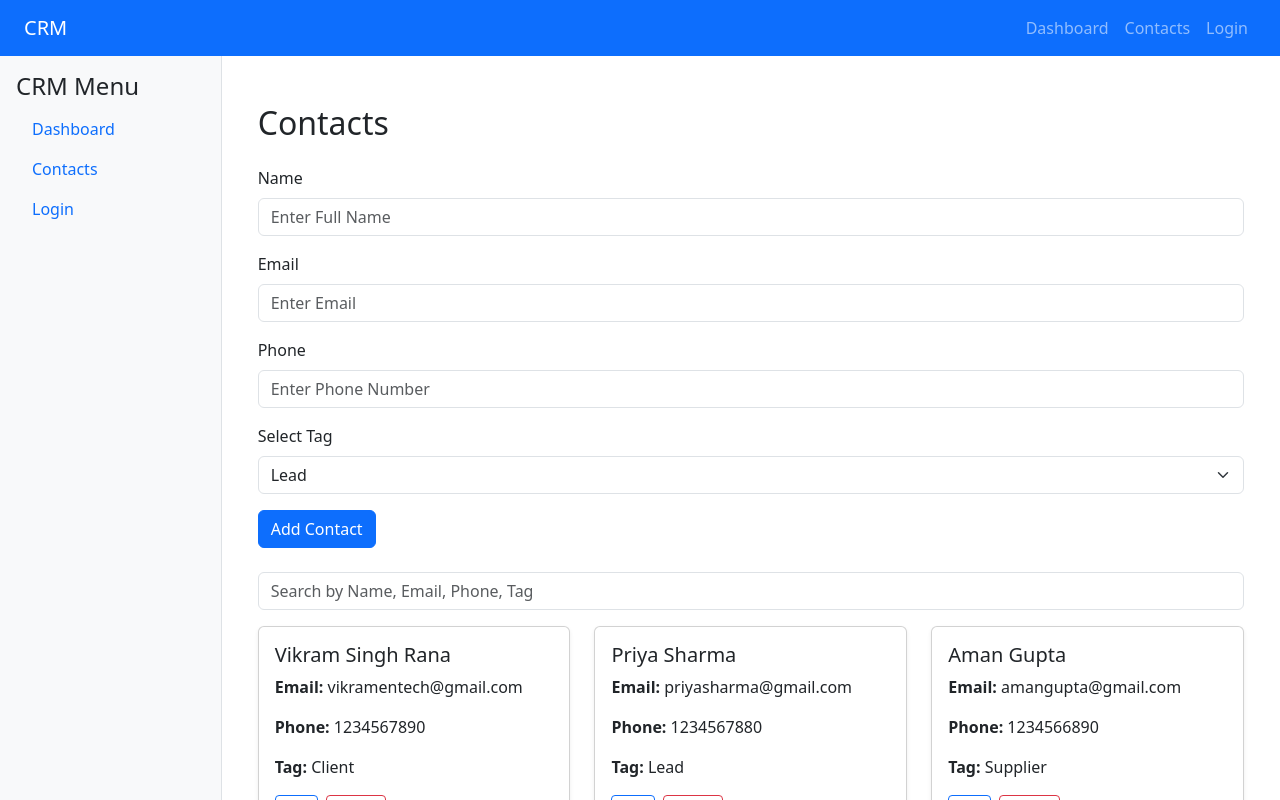
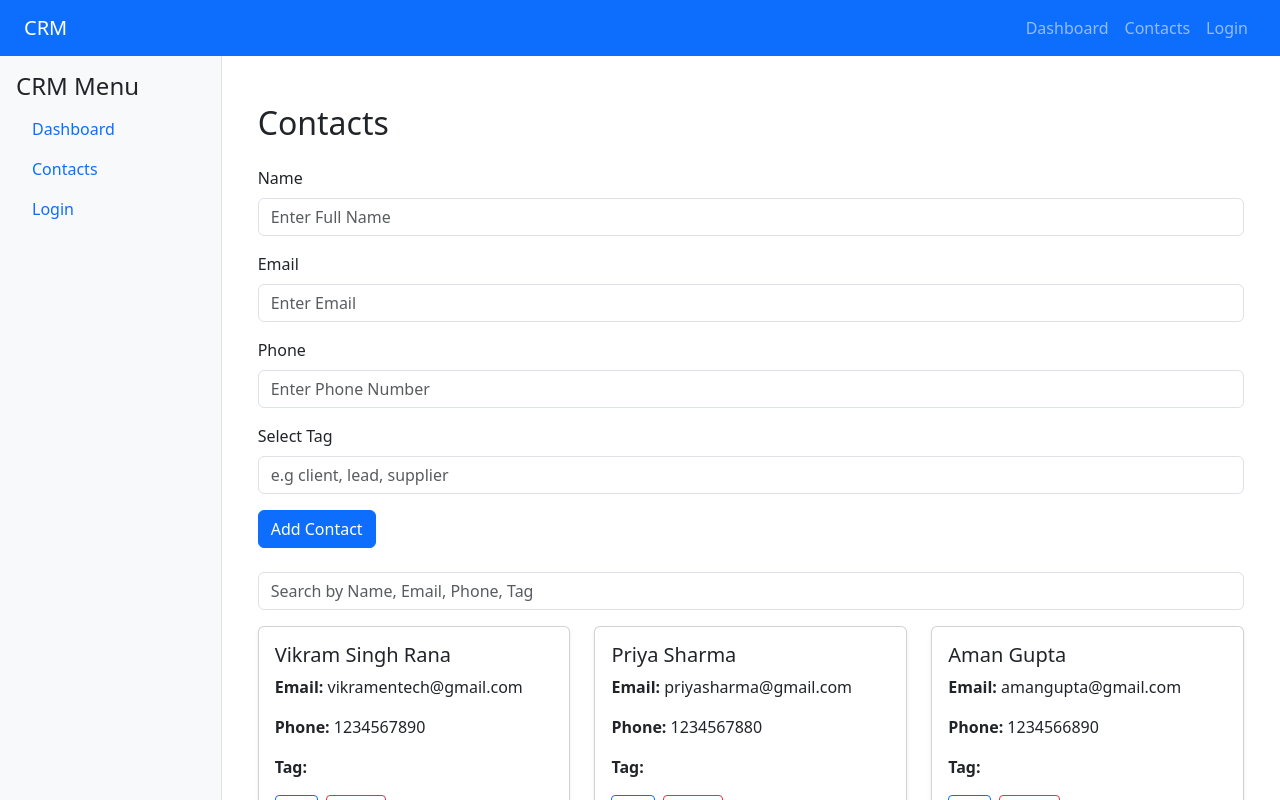
Before and after one commit to vikramintech/crm, a React (Create React App) app: page /contacts in a window 1280 px wide. Shown: the top 800 px of the page. Built offline with nearby package versions, Linux system fonts and the light colour scheme.

Commit message:
user input tag functionality enabled

```diff
--- a/src/components/ContactForm.jsx
+++ b/src/components/ContactForm.jsx
@@ -5,11 +5,11 @@ const ContactForm=({onAdd, onUpdate, selectedContact, clearSelectedContact})=>{
     name:'',
     email:'',
     phone:'',
-    tag:'Lead'
+    tag:''
    })
    useEffect(()=>{
     if(selectedContact){
-        setFormData({name:selectedContact.name,email:selectedContact.email,phone:selectedContact.phone,tag:selectedContact.tag||'Lead'})
+        setFormData({name:selectedContact.name,email:selectedContact.email,phone:selectedContact.phone,tag:selectedContact.tag||''})
     }
    },[selectedContact])
    const handleOnChange=(e)=>{
@@ -21,7 +21,7 @@ const ContactForm=({onAdd, onUpdate, selectedContact, clearSelectedContact})=>{
 
    const handleOnSubmit=(e)=>{
     e.preventDefault();
-    if(!formData.name || !formData.email||!formData.phone||formData.tag){
+    if(!formData.name || !formData.email||!formData.phone||!formData.tag){
         return alert('Please fill all the fields')
     }
     if(selectedContact){
@@ -49,11 +49,7 @@ return(
         </div>
         <div className='mb-3'>
             <label className='form-label' >Select Tag</label>
-            <select name='tag' className='form-select' value={formData.tag} onChange={handleOnChange}>
-                <option value="Lead">Lead</option>
-                <option value="Client">Client</option>
-                <option value="Supplier">Supplier</option>
-            </select>
+            <input type='text' name='tag' className='form-control' value={formData.tag} onChange={handleOnChange} placeholder='e.g client, lead, supplier' />
         </div>
         <button type='submit' className='btn btn-primary'>{selectedContact?"Update Contact":"Add Contact"}</button>
         {selectedContact&&(<button type='button'className='btn btn-secondary' onClick={clearSelectedContact}>Cancel</button>)}
--- a/src/pages/Contacts.jsx
+++ b/src/pages/Contacts.jsx
@@ -4,15 +4,15 @@ import ContactForm from '../components/ContactForm'
 const Contacts=()=>{
         const [contacts,setContacts]=useState([
             {id:1,name:'Vikram Singh Rana',email:'vikramentech@gmail.com',
-                phone:'1234567890', tag:'Client'
+                phone:'1234567890', tag:''
             }, {id:2,name:'Priya Sharma',email:'priyasharma@gmail.com',
-                phone:'1234567880', tag:'Lead'
+                phone:'1234567880', tag:''
             }, {id:3,name:'Aman Gupta',email:'amangupta@gmail.com',
-                phone:'1234566890', tag:'Supplier'
-            }, {id:4,name:'Aish',email:'Aishtax@gmail.com',
-                phone:'1234545890', tag:'Client'
+                phone:'1234566890', tag:''
+            }, {id:4,name:'Aish',email:'',
+                phone:'1234545890', tag:''
             }, {id:5,name:'Jatin',email:'jatin@gmail.com',
-                phone:'1244567890', tag:'Lead'
+                phone:'1244567890', tag:''
             },
 
         ])
```
